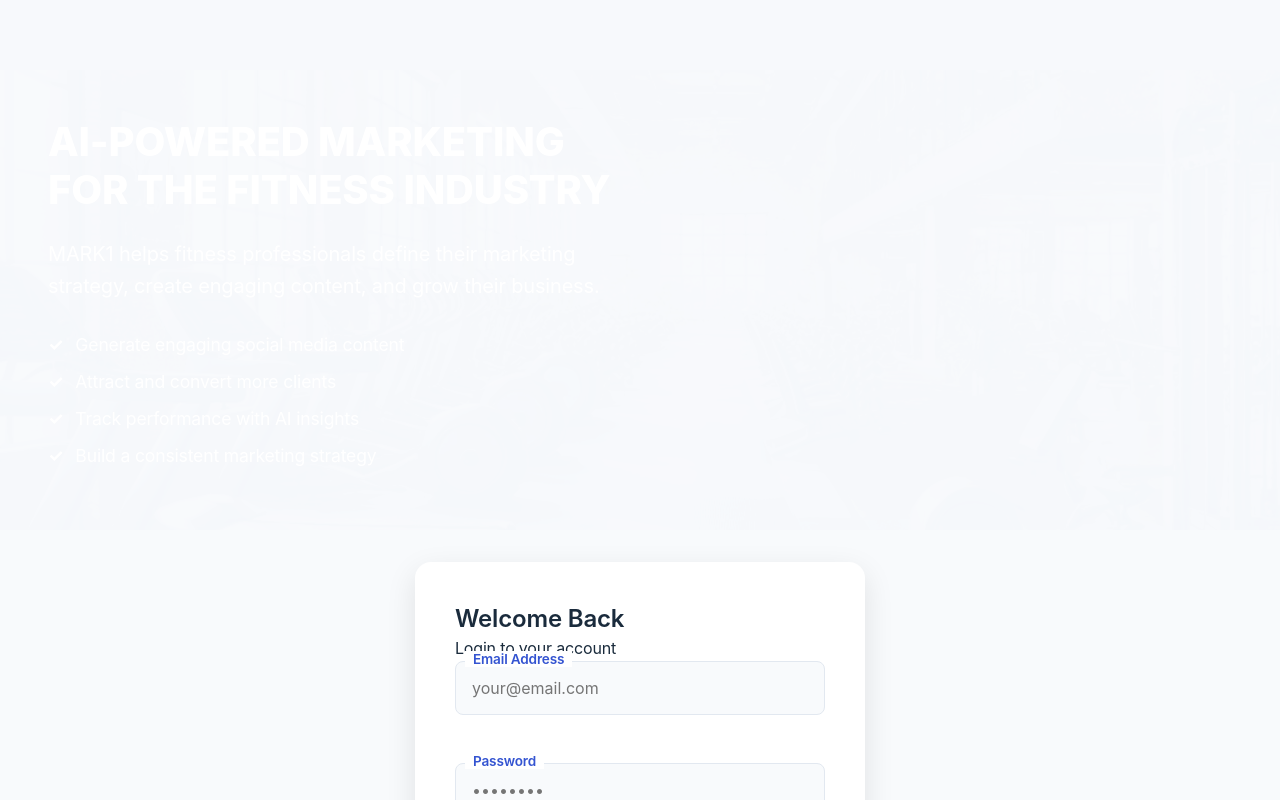
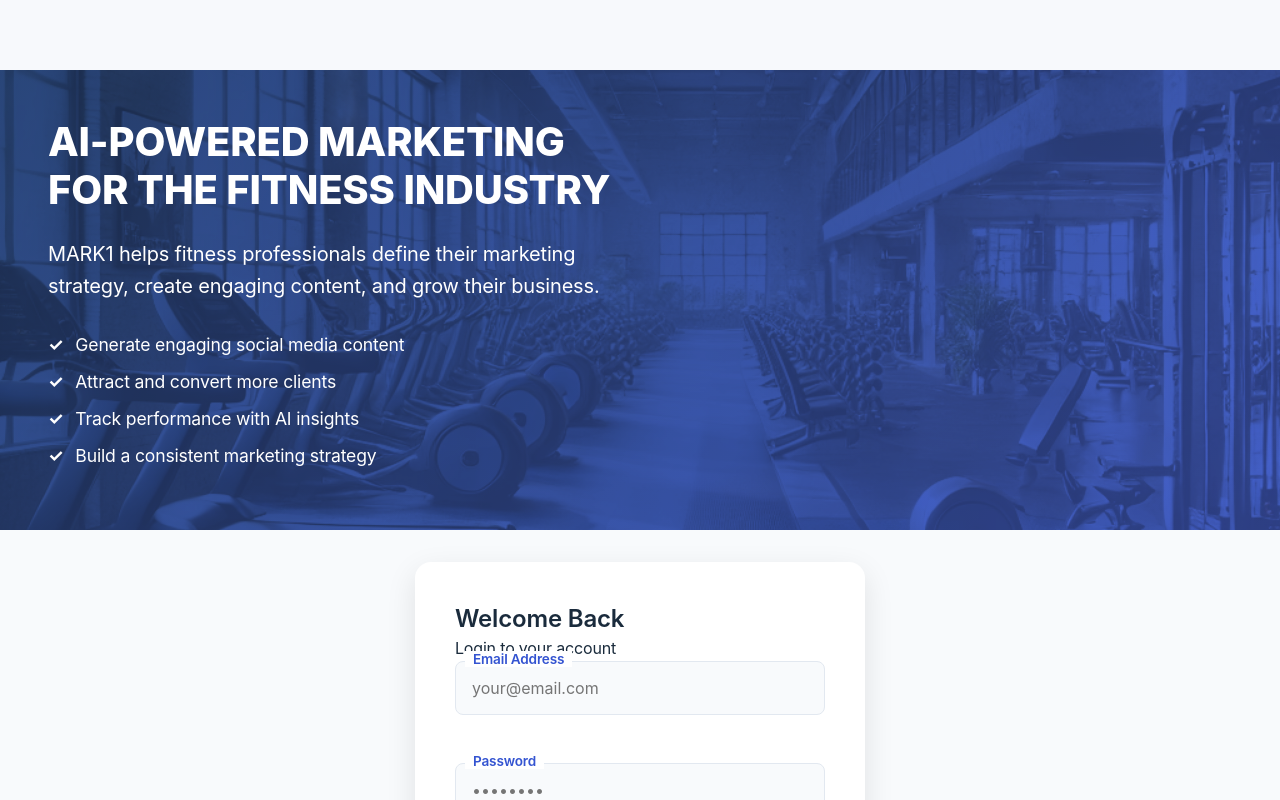
Before and after one commit to fsilva7456/mark1, a Next.js app: page / in a window 1280 px wide. Shown: the top 800 px of the page. Built offline with nearby package versions, Linux system fonts and the light colour scheme; no server answers.

Commit message:
Fix background image visibility on landing page

```diff
--- a/styles/Home.module.css
+++ b/styles/Home.module.css
@@ -327,7 +327,7 @@
   justify-content: center;
   padding: 3rem;
   position: relative;
-  background: linear-gradient(135deg, var(--primary-dark) 0%, var(--primary) 100%);
+  background: linear-gradient(135deg, rgba(30, 60, 114, 0.95) 0%, rgba(52, 84, 209, 0.9) 100%);
   color: white;
   overflow: hidden;
 }
@@ -339,8 +339,9 @@
   width: 100%;
   height: 100%;
   background: url('/images/fitness-background.jpg') no-repeat center center/cover;
-  opacity: 0.2;
-  mix-blend-mode: overlay;
+  opacity: 0.4;
+  mix-blend-mode: multiply;
+  z-index: 1;
 }
 
 .content {
```
